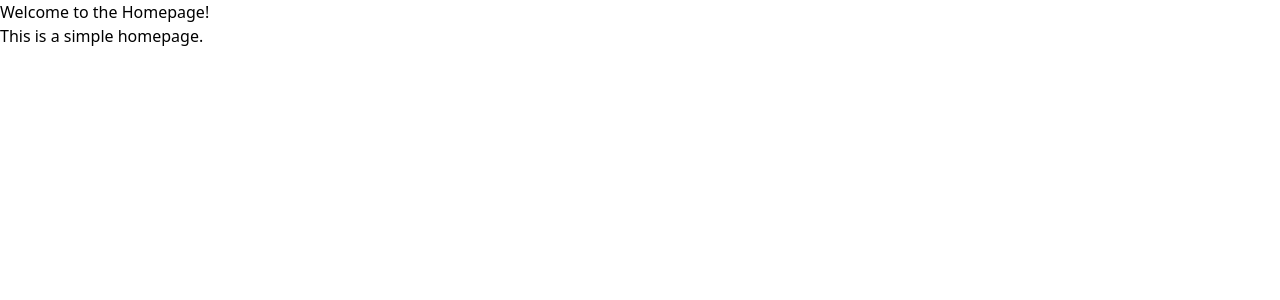
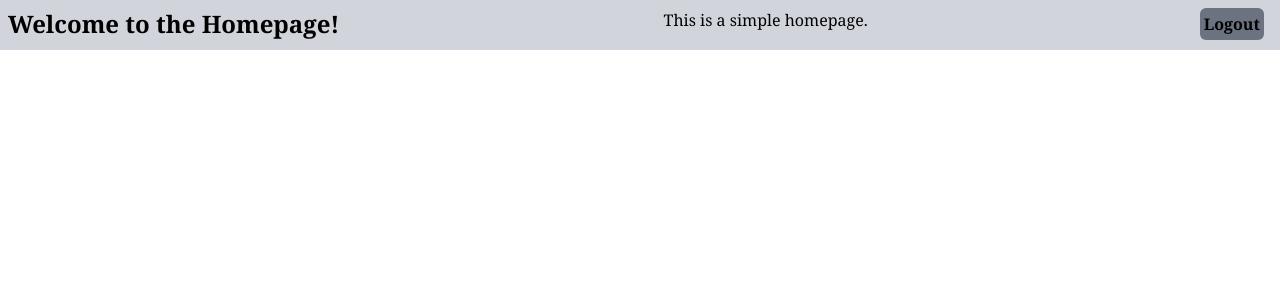
Before and after one commit to peter-mwau/AES_Algorithmn, a Django app: template aes_algorithm/templates/homepage.html in a window 1280 px wide. Shown: the top 300 px of the page. Run offline with Django 4.2, Linux system fonts and the light colour scheme; the template is opened without the code that fills it, so the values that code supplies are empty; some libraries are stand-ins or nearby versions.

Commit message:
Configured the logout feature

```diff
--- a/aes_algorithm/templates/homepage.html
+++ b/aes_algorithm/templates/homepage.html
@@ -7,8 +7,14 @@
   <link href="https://cdnjs.cloudflare.com/ajax/libs/font-awesome/5.15.3/css/all.min.css" rel="stylesheet">
 </head>
 <body>
-  <h1>Welcome to the Homepage!</h1>
-  <p>This is a simple homepage.</p>
-  <button></button>
+  <nav class='h-[50px] w-full p-2 bg-gray-300 flex justify-between font-serif'>
+    <!-- Navbar goes here -->
+    <h1 class='text-2xl font-bold'>Welcome to the Homepage!</h1>
+    <p>This is a simple homepage.</p>
+    <form action="{% url 'logout' %}" method="post">
+      {% csrf_token %}
+      <button class="p-1 rounded-md text-l font-semibold m-2 bg-gray-500 text-black my-auto hover:text-red-500 hover:bg-gray-100" type="submit">Logout</button>
+    </form>
+  </nav>
 </body>
 </html>
--- a/aes_algorithm/urls.py
+++ b/aes_algorithm/urls.py
@@ -6,4 +6,5 @@ urlpatterns = [
     path('', views.index, name='index'),
     path('register/', views.register, name="register"),
     path('homepage/', views.index, name="home"),
+    path('logout/', views.logout_view, name='logout'),
 ]
```
Also changed, not shown: aes_algorithm/views.py (+7 -1 lines), db.sqlite3.
